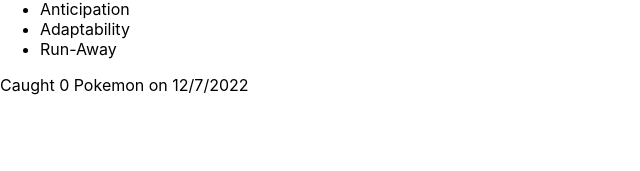
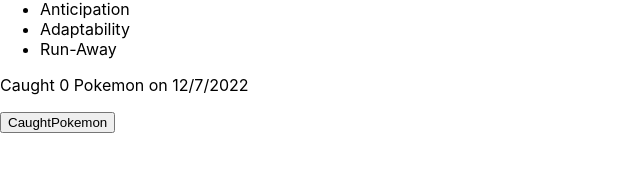
Before and after one commit to Miladepour/React-Exercise, a React (Create React App) app: page / in a window 1280 px wide. Shown: the part 439-610 px from the top of the page, without its empty margins (0-640 px from the left). Built offline with nearby package versions, Linux system fonts and the light colour scheme.

Commit message:
React 2 Exercises
- Exercise D

```diff
--- a/src/App.js
+++ b/src/App.js
@@ -2,7 +2,8 @@
 import Logo from "./Logo";
 import BestPokemon from "./BestPokemon";
 import CaughtPokemon from "./CaughtPokemon";
-import React from "react";
+import React, { useState }  from "react";
+
 
 function logWhenClicked (){
   console.log("Clicked on the image");
--- a/src/CaughtPokemon.js
+++ b/src/CaughtPokemon.js
@@ -1,8 +1,22 @@
-const CaughtPokemon = () =>{
-    let date = new Date().toLocaleDateString();
-    return (
-      <p>Caught 0 Pokemon on {date}</p>
-    );
-  };
+import React, { useState } from "react";
 
-  export default CaughtPokemon;
+const CaughtPokemon = () => {
+  let date = new Date().toLocaleDateString();
+
+  const [caught, setCaught] = useState(0);
+
+  function catchPokemon() {
+    setCaught(caught + 1);
+  }
+
+  return (
+    <div>
+      <p>
+        Caught {caught} Pokemon on {date}
+      </p>
+      <button onClick={catchPokemon}>CaughtPokemon</button>
+    </div>
+  );
+};
+
+export default CaughtPokemon;
```
